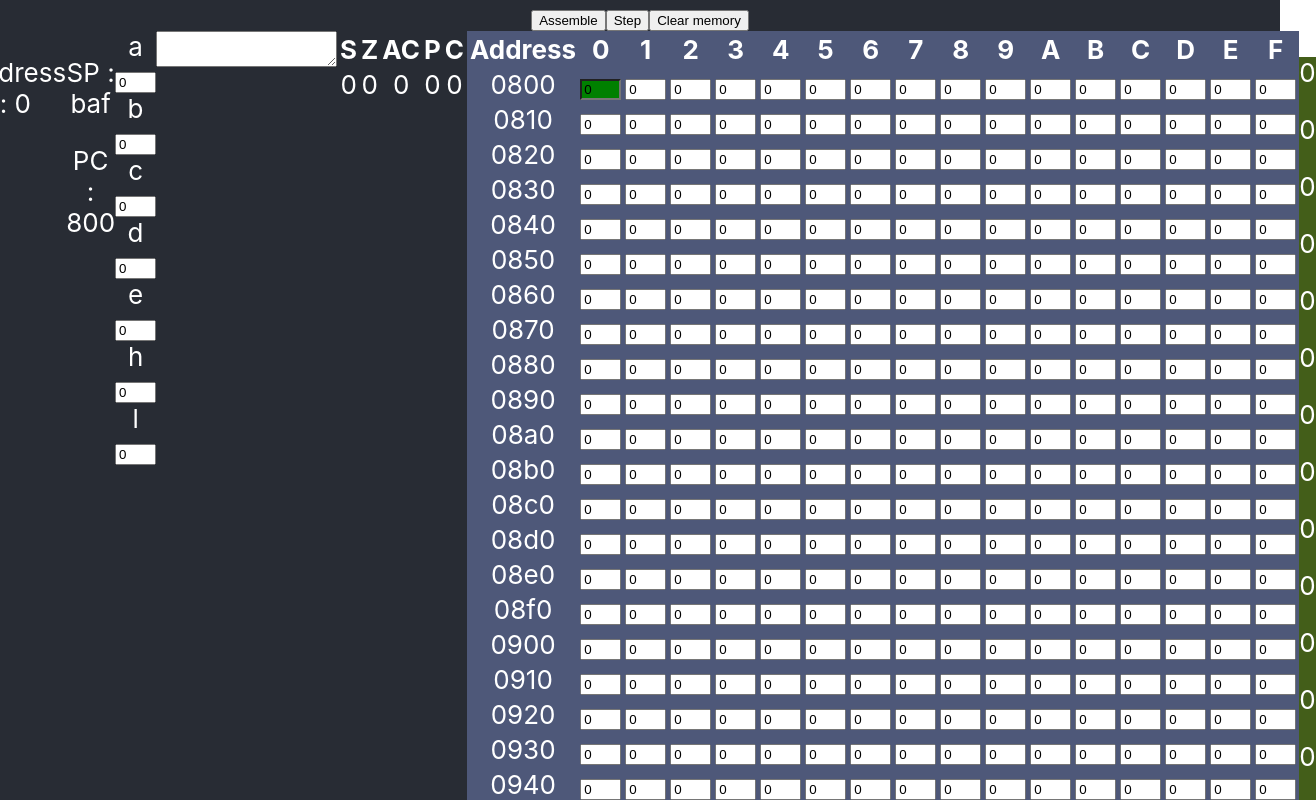
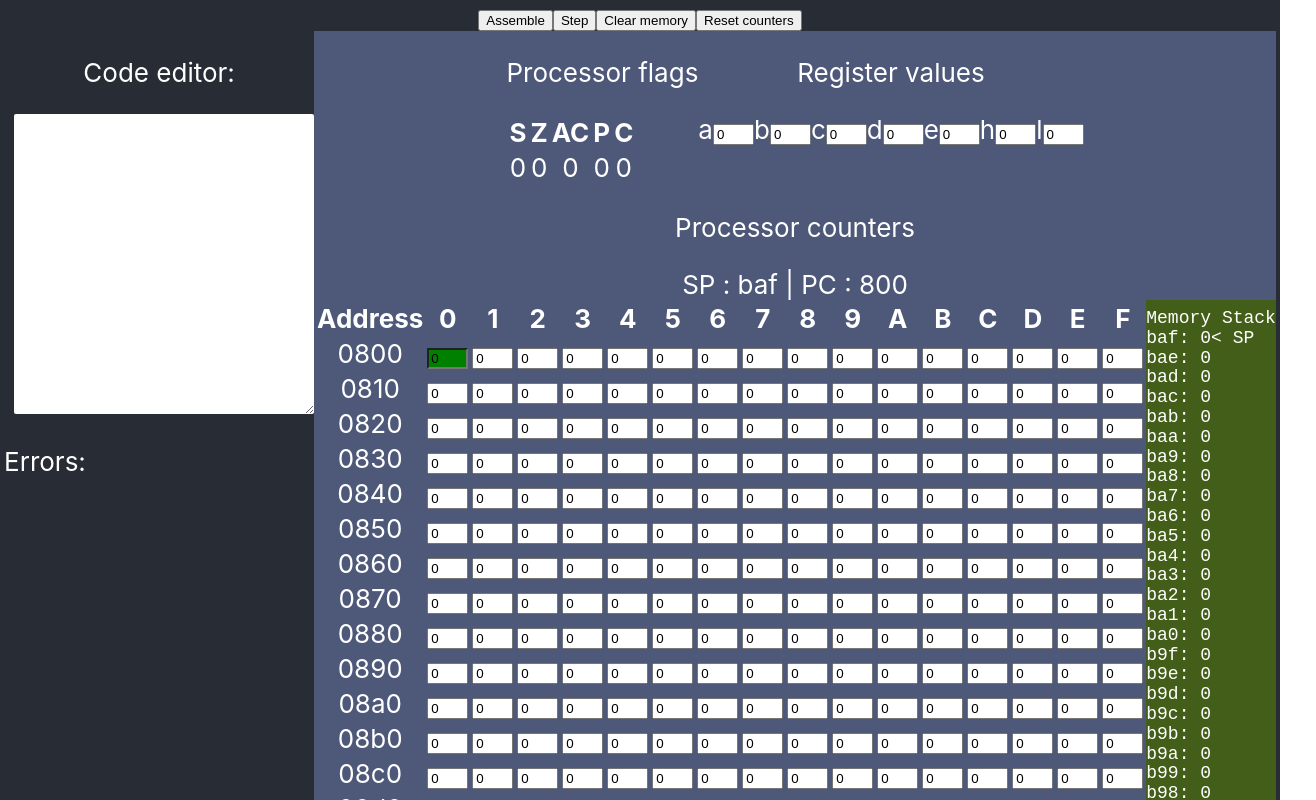
Before and after one commit to MetalPizzaCat/Intel8080-Emulator, a React (Create React App) app: page / in a window 1280 px wide. Shown: the top 800 px of the page, 1316 px wide, since content can reach past the window. Built offline with nearby package versions, Linux system fonts and the light colour scheme.

Commit message:
graphical and interface improvements

```diff
--- a/src/App.css
+++ b/src/App.css
@@ -9,6 +9,72 @@
   font-size: calc(10px + 2vmin);
   color: white;
 }
-.Editors{
+
+.Editors {
   display: flex;
 }
+
+.Error {
+  background-color: rgb(167, 8, 8);
+  font-size: medium;
+}
+
+.CodeEditor {
+  font-size: large;
+  font-family: 'Courier New', Courier, monospace;
+  line-height: 21px;
+  border-radius: 2px;
+  min-width: 300px;
+  max-width: 300px;
+  min-height: 300px;
+  border: 0;
+  padding: 0;
+  outline: none;
+}
+
+.CodeEditorBlock {
+  display: inline-flex;
+  font-size: large;
+  line-height: 21px;
+  gap: 10px;
+
+  font-family: 'Courier New', Courier, monospace;
+}
+
+.CodeEditorLineNumbers {
+  text-align: right;
+
+}
+
+.CodeEditorLineNumbers span {
+  counter-increment: line;
+
+}
+
+.CodeEditorLineNumbers span::before {
+  content: counter(line);
+  display: block;
+}
+
+.Code {
+  overflow-y: scroll;
+  max-height: 600px;
+}
+
+.Memory {
+  display: inline-flex;
+}
+
+.IntermediateInfo {
+  display: inline-flex;
+
+}
+
+.ErrorBlockName{
+  text-align: left;
+
+}
+
+.InfoBlock{
+  background-color: rgb(78, 88, 121);
+}
--- a/src/App.js
+++ b/src/App.js
@@ -10,7 +10,10 @@ export default class App extends React.Component {
   constructor(props) {
     super(props);
     this.state = {
-      interpreter: new Interpreter()
+      interpreter: new Interpreter(),
+      /**Errors that occurred during assembly process */
+      assemblyErrors: [],
+      lineNumbers: []
     };
     this.run = this.run.bind(this);
     this.step = this.step.bind(this);
@@ -18,6 +21,7 @@ export default class App extends React.Component {
     this.reset = this.reset.bind(this);
     this.changeMemoryValue = this.changeMemoryValue.bind(this);
     this.changeRegisterValue = this.changeRegisterValue.bind(this);
+    this.resetCounters = this.resetCounters.bind(this);
   }
 
   run() {
@@ -27,25 +31,32 @@ export default class App extends React.Component {
   /**Convert user code into byte code */
   assemble() {
     let code = convertTextToCode(this.state.codeText);
+    let errorMessages = [];
+    code.errors.forEach(error => {
+      errorMessages.push(<p className='Error' key={error.line}>{"Line " + (error.line + 1).toString() + ". " + error.error}</p>);
+    });
     this.setState(prev => ({
       interpreter: {
         ...prev.interpreter,
-        memory: code
-      }
+        memory: code.program
+      },
+      errors: errorMessages
     }));
   }
 
   /**Step one instruction */
   step() {
-    const int = executionStep(this.state.interpreter);
-    this.setState({ interpreter: int });
+    if (!this.state.interpreter.finishedExecution) {
+      const int = executionStep(this.state.interpreter);
+      this.setState({ interpreter: int });
+    }
   }
 
   onCodeInputChanged(e) {
     this.setState({
-      codeText: e.target.value
+      codeText: e.target.value,
+      lineNumbers: Array(e.target.value.split('\n').length).fill(<span></span>)
     });
-    console.log(e.target.value);
   }
 
   reset() {
@@ -73,38 +84,66 @@ export default class App extends React.Component {
     });
   }
 
+  resetCounters() {
+    let interpreter = { ...this.state.interpreter };
+    interpreter.stackPointer = 0xbb0 - 0x800;
+    interpreter.programCounter = 0;
+    interpreter.finishedExecution = false;
+    interpreter.registry = {
+      a: 0,
+      b: 0,
+      c: 0,
+      d: 0,
+      e: 0,
+      h: 0,
+      l: 0
+    };
+    this.setState({
+      interpreter: interpreter
+    });
+  }
   render() {
     return <div className="App">
       <div className='Controls'>
         <button onClick={this.run}>Assemble</button>
         <button onClick={this.step}>Step</button>
         <button onClick={this.reset}>Clear memory</button>
+        <button onClick={this.resetCounters}>Reset counters</button>
       </div>
       <div className='Editors'>
-        <div className='OperationStack'>
-          {/*all of the operands available */}
+        <div>
+          <p>Code editor: </p>
+          <div className='Code'>
+            <div className='CodeEditorBlock'>
+              <div className='CodeEditorLineNumbers'>
+                {this.state.lineNumbers}
+              </div>
+              <textarea className='CodeEditor' onChange={this.onCodeInputChanged} />
+            </div>
+          </div>
+          <p className='ErrorBlockName'>Errors: </p>
+          <div className='Errors'>
+            {this.state.errors}
+          </div>
         </div>
-        <div>
-          <p>Address : {this.state.interpreter.programCounter}</p>
-        </div>
-        <div>
-          <p>SP : {(this.state.interpreter.stackPointer + 0x800).toString(16)}</p>
-          <p>PC : {(this.state.interpreter.programCounter + 0x800).toString(16)}</p>
-        </div>
-        <div className='Registers'>
-          <RegistersDisplay onRegisterValueModified={this.changeRegisterValue} registers={this.state.interpreter.registry} />
-        </div>
-        <div>
-          <textarea onChange={this.onCodeInputChanged} />
-        </div>
-        <div>
-          <FlagsDisplay flags={this.state.interpreter.flags} />
-        </div>
-        <div>
-          <MemoryDisplay changeMemoryValue={this.changeMemoryValue} programCounter={this.state.interpreter.programCounter} memory={this.state.interpreter.memory} />
-        </div>
-        <div>
-          <StackDisplay memory={this.state.interpreter.memory} />
+        <div className='InfoBlock'>
+          <div className='IntermediateInfo'>
+            <FlagsDisplay flags={this.state.interpreter.flags} />
+            <RegistersDisplay className='Registers'
+              onRegisterValueModified={this.changeRegisterValue}
+              registers={this.state.interpreter.registry} />
+          </div>
+          <div>
+            <p>Processor counters</p>
+            <span>SP : {(this.state.interpreter.stackPointer + 0x800).toString(16) + " | "}</span>
+            <span>PC : {(this.state.interpreter.programCounter + 0x800).toString(16)}</span>
+          </div>
+
+          <div className='Memory'>
+            <MemoryDisplay changeMemoryValue={this.changeMemoryValue} programCounter={this.state.interpreter.programCounter} memory={this.state.interpreter.memory} />
+            <StackDisplay memory={this.state.interpreter.memory}
+              stackPointer={this.state.interpreter.stackPointer} />
+          </div>
         </div>
       </div>
     </div>
--- a/src/Display.css
+++ b/src/Display.css
@@ -1,14 +1,33 @@
 .Stack {
     background-color: rgb(67, 94, 25);
+    overflow-y: scroll;
+    font-family: 'Courier New', Courier, monospace;
+    font-size: large;
+    line-height: 10%;
+    text-align: left;
+    max-height: 600px;
 }
 
 .Memory {
     background-color: rgb(78, 88, 121);
+    overflow-y: scroll;
+    max-height: 600px;
 }
 
-.MemoryCell {
+.Memory th {
+    position: sticky;
+    top: 0;
+    background-color: rgb(78, 88, 121);
+}
 
-}
-.CurrentCell{
+.MemoryCell {}
+
+.CurrentCell {
     background-color: green;
 }
+
+.MemoryTableBody {}
+
+.Registers {
+    display: inline-flex;
+}
--- a/src/FlagsDisplay.js
+++ b/src/FlagsDisplay.js
@@ -3,6 +3,7 @@ import React from "react"
 export default class FlagsDisplay extends React.Component {
     render() {
         return <div>
+            <p>Processor flags</p>
             <table>
                 <thead>
                     <tr>
--- a/src/Interpreter.js
+++ b/src/Interpreter.js
@@ -43,6 +43,7 @@ export default class Interpreter {
             h: 0,
             l: 0
         };
+        this.finishedExecution = false;
     }
 }
 
@@ -103,6 +104,9 @@ function convertTokensToBytes(tokens) {
     for (let i = 1; i < tokens.length; i++) {
         argumentCount += (tokens[i] !== undefined ? 1 : 0);
     }
+    if (!(tokens[0] in Instructions)) {
+        throw Error("Unknown instruction");
+    }
     if (argumentCount !== InstructionLengthInfo[tokens[0]]) {
         throw Error("Invalid number of arguments");
     }
@@ -143,17 +147,26 @@ export function convertTextToCode(text) {
     //records places in memory that reference jump labels
     let jumps = {};
     let unfinishedJumps = [];
+    let errors = [];
     let counter = 0;
+    let lineCounter = 0;
     //regular expression that will match every comment on every line
     text = text.replaceAll(/( *)(;)(.*)/g, "");
     const labelRegEx = /[A-z]+(?=:)/;
-    let lines = text.split("\n").filter(token => token.match(/^(\s)+$/) == null && token.length > 0);
+    let lines = text.split("\n");
     for (let line of lines) {
+        try {
+            if (line.match(/^(\s)+$/) != null || line.length === 0) {
+                lineCounter++;
+                continue;
+            }
             let labelName = line.match(labelRegEx);
             if (labelName != null) {
                 jumps[labelName[0]] = counter;
+                lineCounter++;
                 continue;
             }
+
             let tokens = line.split(/\s*(?: |,|$)\s*/).filter(token => token.length > 0);
             //we have to take special action incase of jump and call instructions because they can accept labels as input
             let isJump = (JumpInstructions.includes(tokens[0]) && tokens.length === 2);
@@ -161,13 +174,20 @@ export function convertTextToCode(text) {
             for (let byte of bytes) {
                 program[counter++] = byte;
             }
+        } catch (err) {
+            errors.push({
+                line: lineCounter,
+                error: err.message
+            });
+        }
+        lineCounter++;
     }
     for (let jump of unfinishedJumps) {
         let location = convertNumberToBytes(0x800 + jumps[jump.name]);
         program[jump.location] = location[0];
         program[jump.location + 1] = location[1];
     }
-    return program;
+    return { program: program, errors: errors };
 }
 
 function add(interpreter, value) {
@@ -217,7 +237,7 @@ export function executionStep(interpreter) {
     switch (opByte) {
         //i generated them via c# script :P
         case 0x76: case 118:
-            throw Error("Program exit handling is not implemented");
+            interpreter.finishedExecution = true;
         case 0xe6:
             ani(interpreter, interpreter.memory[++interpreter.programCounter]);
             break;
--- a/src/MemoryDisplay.js
+++ b/src/MemoryDisplay.js
@@ -39,7 +39,7 @@ export default class MemoryDisplay extends React.Component {
             let line = []
             line.push(<td key={i}>{((i * 16) + 0x800).toString(16).padStart(4, '0')}</td>)
             for (let j = 0; j < 16; j++) {
-                line.push(<td key={i * 16 + j}>
+                line.push(<td key={"cell_" + (i * 16 + j).toString()}>
                     <input className={(i * 16 + j) === this.props.programCounter ? "CurrentCell" : "MemoryCell"} size={2} data-cell={i * 16 + j}
                         onChange={this.onCellValueUserChanged}
                         onFocus={this.beginCellChange}
@@ -53,6 +53,7 @@ export default class MemoryDisplay extends React.Component {
         }
         return <div className="Memory">
             <table>
+                <thead>
                     <tr>
                         <th>Address</th>
                         <th>0</th>
@@ -72,7 +73,10 @@ export default class MemoryDisplay extends React.Component {
                         <th>E</th>
                         <th>F</th>
                     </tr>
+                </thead>
+                <tbody className="MemoryTableBody">
                     {memory}
+                </tbody>
             </table>
         </div>
     }
--- a/src/RegistersDisplay.js
+++ b/src/RegistersDisplay.js
@@ -1,5 +1,5 @@
 import React from "react";
-
+import './Display.css'
 export default class RegistersDisplay extends React.Component {
     constructor(props) {
         super(props);
@@ -35,7 +35,7 @@ export default class RegistersDisplay extends React.Component {
     render() {
         let registry = [];
         for (const [key, value] of Object.entries(this.props.registers)) {
-            registry.push(<div>{key}
+            registry.push(<div key={key}>{key}
                 <input size={2}
                     key={key}
                     data-registry={key}
@@ -46,6 +46,11 @@ export default class RegistersDisplay extends React.Component {
                     maxLength="2" />
             </div>);
         }
-        return <div>{registry}</div>
+        return <div >
+            <p>Register values</p>
+            <div className="Registers">
+                {registry}
+            </div>
+        </div>
     }
 }
--- a/src/StackDisplay.js
+++ b/src/StackDisplay.js
@@ -4,10 +4,15 @@ import './Display.css'
 export default class StackDisplay extends React.Component {
     render() {
         let index = 0;
+
         return <div className="Stack">
-            {this.props.memory.reverse().map(cell =>
-                <p key={index++}>{cell.toString(16)}</p>
-            )}
+            <p>Memory Stack</p>
+            {
+                this.props.memory.reverse().map(cell => {
+                    const sp = this.props.memory.length - index - 1;
+                    const ptr = (this.props.stackPointer === sp) ? "< SP" : "";
+                    return <p key={index++}>{(sp + 0x800).toString(16) + ": " + cell.toString(16) + ptr}</p>
+                })}
         </div>
     }
 }
```
Lines whose indentation alone changed are shown as unchanged.
